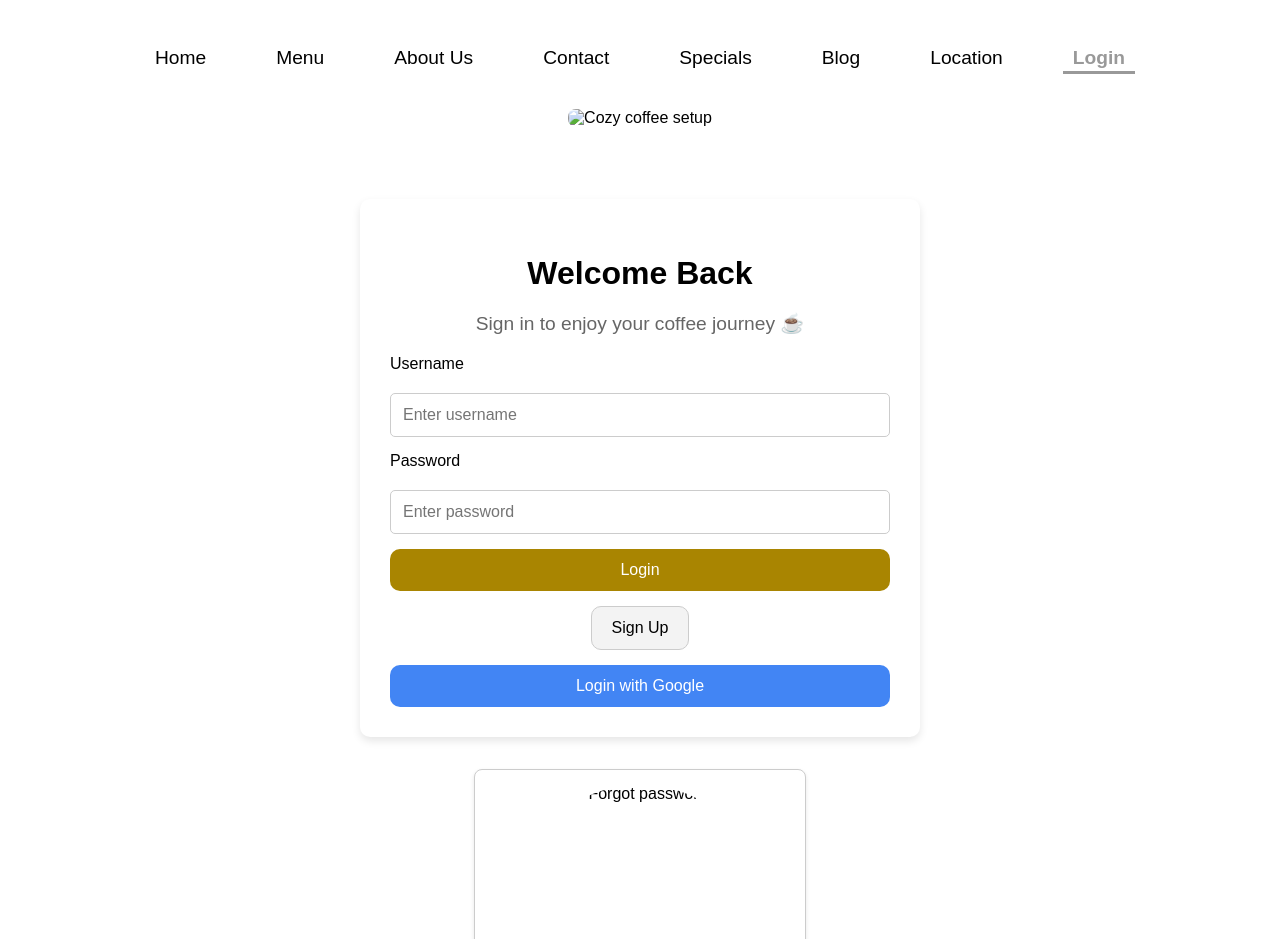
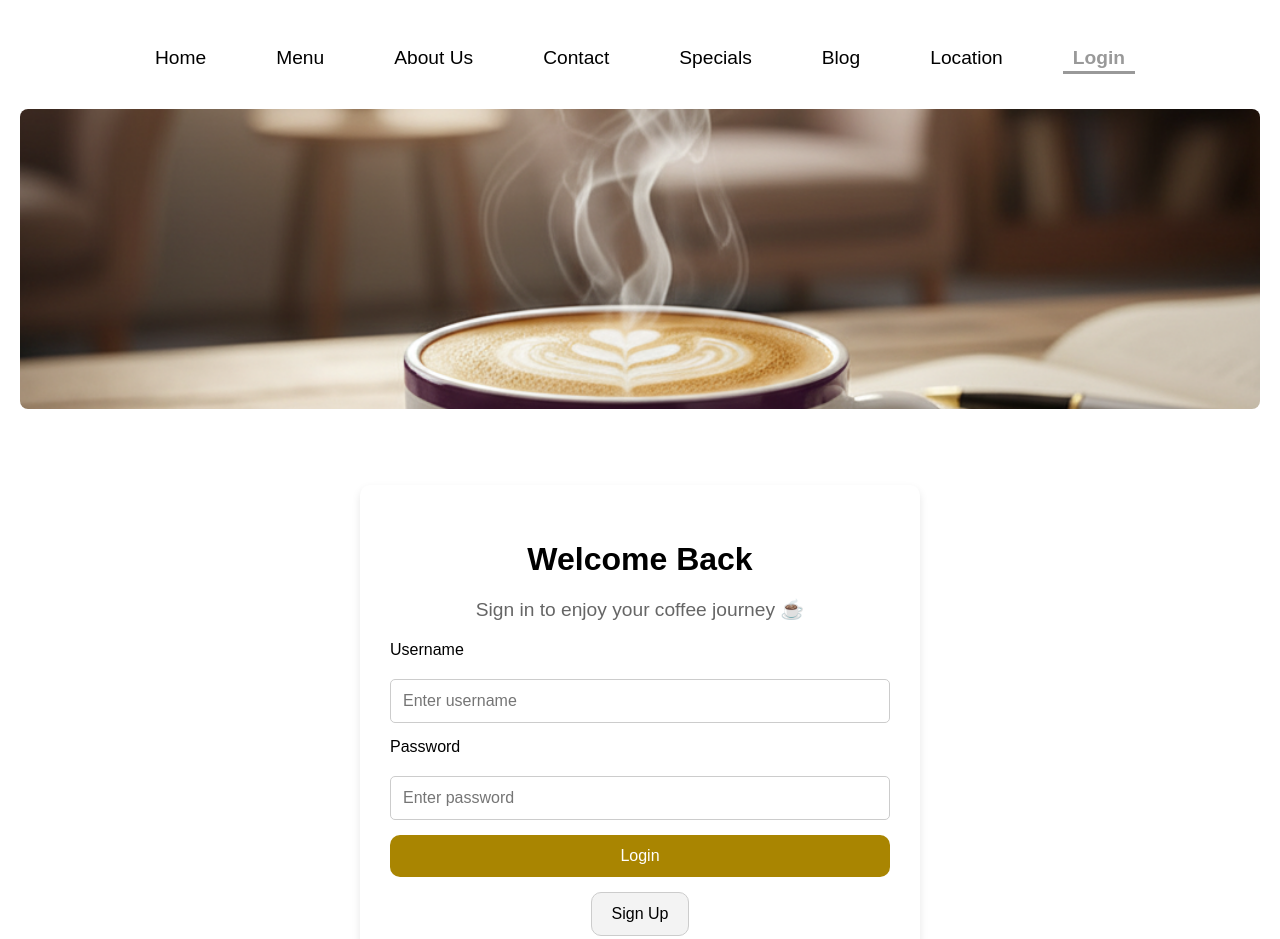
Before and after one commit to CoLdEnnn/Assignment_3_web, a plain HTML site: page login.html in a window 1280 px wide. Shown: the part 73-1012 px from the top of the page. Drawn offline with Linux system fonts and the light colour scheme.

Commit message:
боллее менее гуд апдейтчекните но почему в меню у вас нет логина а

```diff
--- a/login.html
+++ b/login.html
@@ -29,7 +29,7 @@
 
     <main id="main">
         <section class="hero-section">
-            <img src="images/coffee-hero.jpg" alt="Cozy coffee setup" class="mainphoto">
+            <img src="images/coffee-hero.png" alt="Cozy coffee setup" class="mainphoto">
         </section>
 
         <section class="auth-section">
@@ -51,7 +51,7 @@
 
         <section class="cards">
             <article class="card">
-                <img src="images/forgot-password.jpg" alt="Forgot password" class="rounded-img">
+                <img src="images/forgot-password.png" alt="Forgot password" class="rounded-img">
                 <h3>Forgot Password?</h3>
                 <p>Click here to reset your password and get back to your coffee.</p>
                 <a href="reset.html"><button type="button" class="btn primary">Reset</button></a>
```
Also changed, not shown: images/coffee-hero.png (added), images/forgot-password.png (added).
